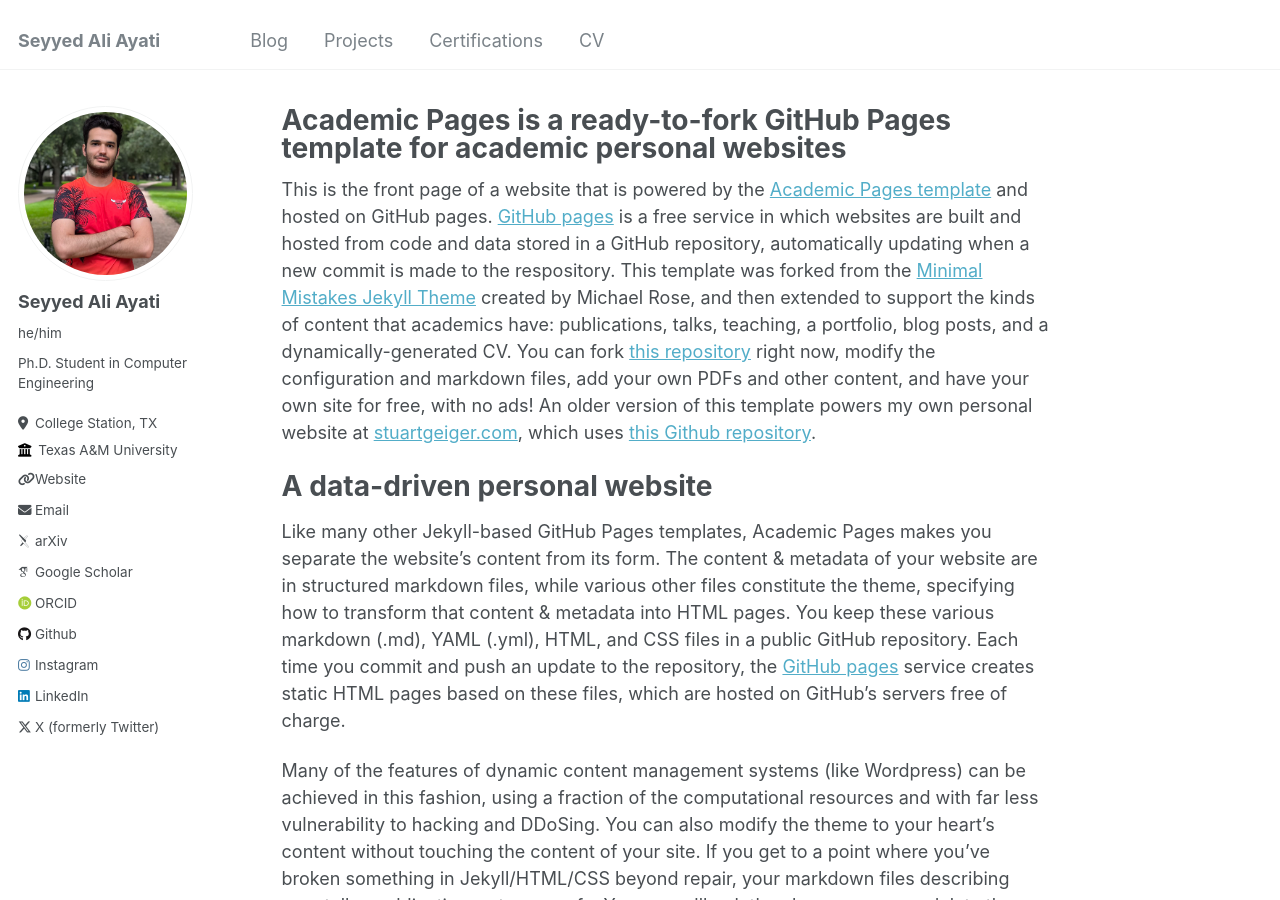
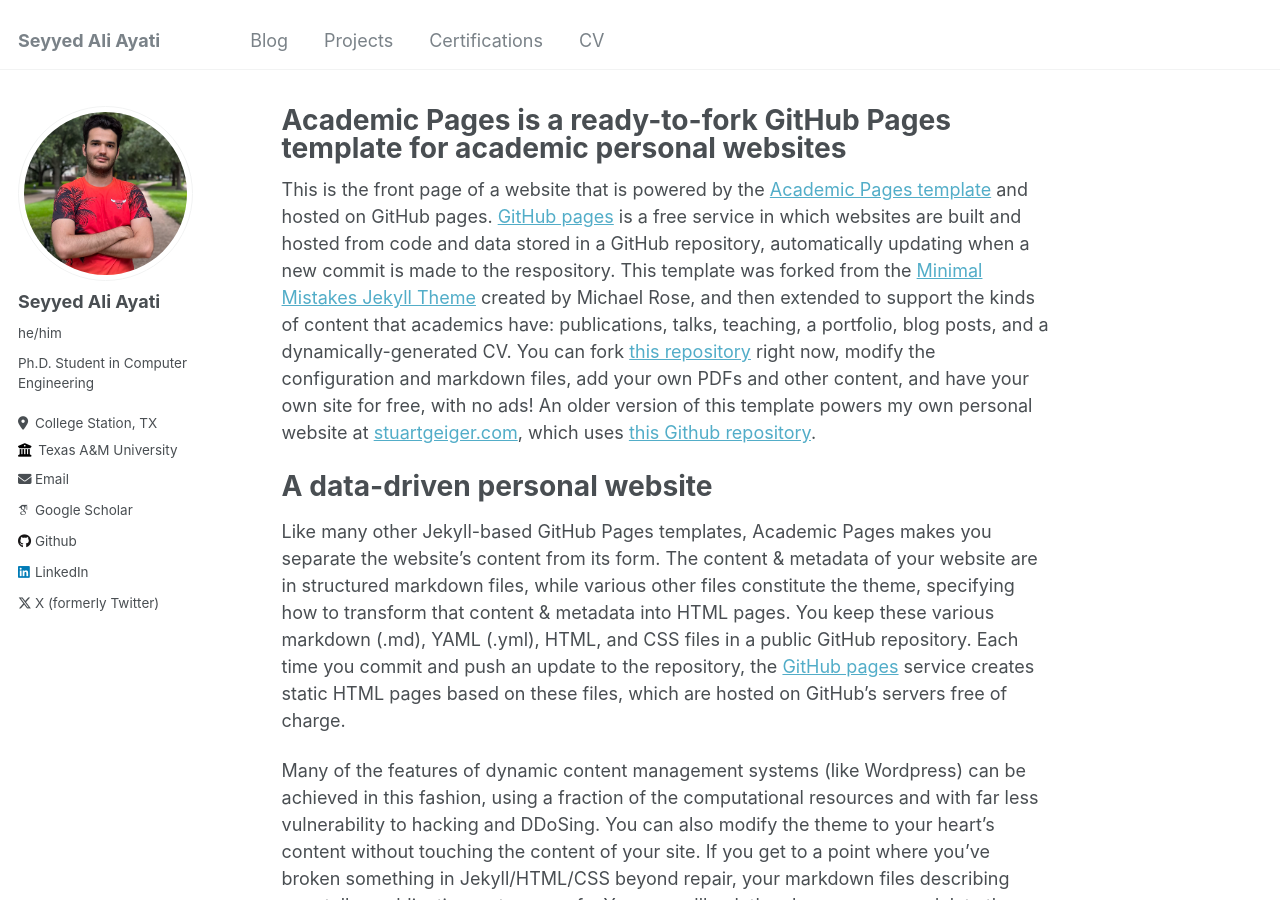
Before and after one commit to seyyedaliayati/seyyedaliayati.github.io, a Jekyll site: the page built from _pages/about.md, in a window 1280 px wide and 900 px high. Built offline with Jekyll 4.4.1, drawn with Linux system fonts in a browser that asks for light colours; some web fonts are replaced; some of the changed lines change nothing that is shown.

Commit message:
reduced urls

```diff
--- a/_config.yml
+++ b/_config.yml
@@ -27,14 +27,14 @@
   bio              : "Ph.D. Student in Computer Engineering"
   location         : "College Station, TX"
   employer         : "Texas A&M University"
-  uri              : "https://seyyedaliayati.github.io"
-  email            : "seyyedaliayati@gmail.com"
+  uri              : # URL
+  email            : "ali.a@tamu.edu"
 
   # Academic websites
-  arxiv            : "https://arxiv.org/search/cs?searchtype=author&query=Ayati,+S+A"
-  googlescholar    : "umACieAAAAAJ"
+  arxiv            : # URL
+  googlescholar    : "https://scholar.google.com/citations?user=umACieAAAAAJ&hl=en"
   impactstory      : # URL
-  orcid            : "https://orcid.org/0009-0006-5247-0241"
+  orcid            : # URL
   semantic         : # URL
   pubmed           : # URL
   researchgate     : # URL
@@ -55,7 +55,7 @@
   goodreads        : # Username
   google_plus      : # Username
   keybase          : # Username
-  instagram        : "ali_it78"
+  instagram        : # Username
   lastfm           : # Username
   linkedin         : "seyyedaliayati"
   mastodon         : # URL
```
